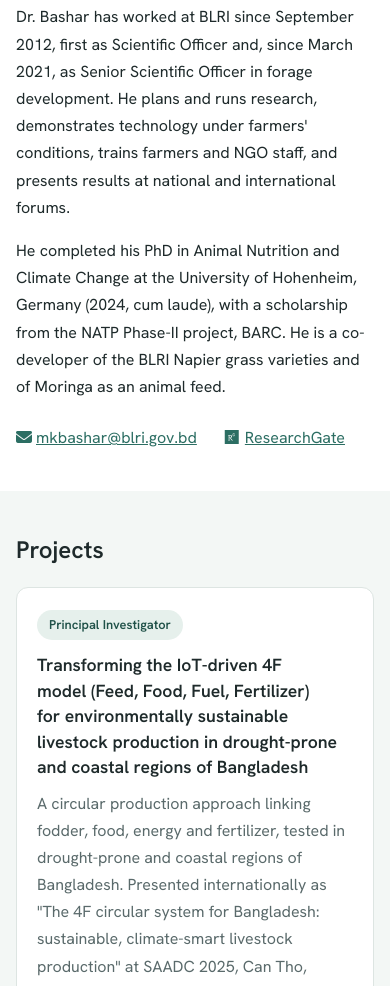
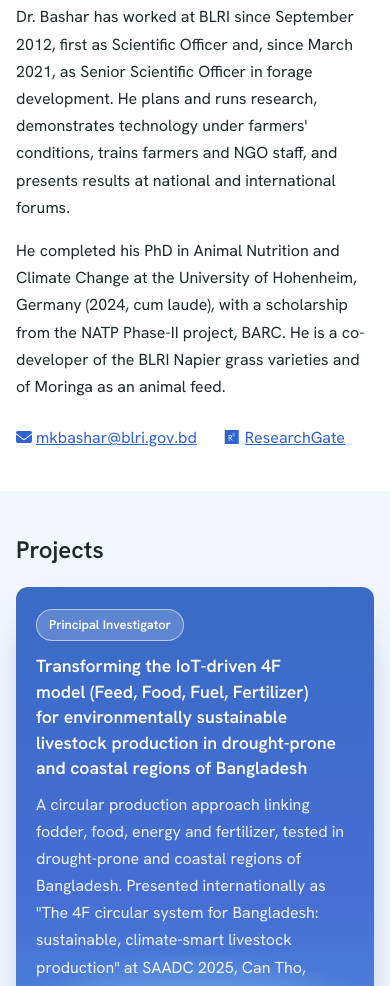
Before and after one commit to DrMKBashar/DrMKBashar.github.io, a plain HTML site: page index.html in a window 390 px wide. Shown: the part 1014-2000 px from the top of the page. Drawn offline with Linux system fonts and the light colour scheme.

Commit message:
Vibrant blue-aqua gradient accents on the clean layout
Co-Authored-By: Claude Opus 5.5 <noreply@anthropic.com>

```diff
--- a/assets/css/style.css
+++ b/assets/css/style.css
@@ -162,3 +162,37 @@ h1,h2,h3{font-family:var(--font);margin:0;line-height:1.25;font-weight:600;color
   .site-footer .wrap{flex-direction:column;gap:6px}
 }
 @media (max-width:380px){.hero h1{font-size:1.6rem}.photo{max-width:200px}}
+
+/* ---- vibrant accents: blue-to-aqua gradient sampled from the OpenAI API page tile ---- */
+:root{
+  --accent:#2f63d0; --accent-dark:#1e4fa8; --accent-soft:#e8f1fc; --bg-soft:#f2f7fd; --line:#dde6f2; --dark:#0f2148;
+  --g1:#3a6bc5; --g2:#466ed4; --g3:#518fdd; --g4:#7ccbea; --g5:#97e2f9; --g6:#a8e9f3; --g7:#5dc9d7;
+}
+.featured{border:0;color:#fff;
+  background:
+    radial-gradient(55% 75% at 100% 100%,var(--g6) 0%,rgba(168,233,243,0) 70%),
+    radial-gradient(45% 65% at 100% 0%,var(--g7) 0%,rgba(93,201,215,0) 70%),
+    radial-gradient(60% 70% at 72% 100%,var(--g5) 0%,rgba(151,226,249,0) 65%),
+    linear-gradient(100deg,var(--g1) 0%,var(--g2) 38%,var(--g3) 70%,var(--g4) 100%);
+  box-shadow:0 22px 44px -22px rgba(58,107,197,.7)}
+.featured h3{color:#fff}
+.featured p:last-child{color:rgba(255,255,255,.92)}
+.featured h3,.featured p{max-width:60%}
+.featured .tag{background:rgba(255,255,255,.18);color:#fff;border:1px solid rgba(255,255,255,.55)}
+.proj li::before{background:linear-gradient(135deg,var(--g1),var(--g7));-webkit-background-clip:text;background-clip:text;color:transparent}
+.acc[open] summary{background:linear-gradient(100deg,var(--g1) 0%,var(--g2) 60%,var(--g3) 100%);color:#fff;border-bottom-color:transparent}
+.acc[open] summary::after{border-color:#fff}
+.acc summary:hover{background:var(--accent-soft)}
+.acc[open] summary:hover{background:linear-gradient(100deg,var(--g1) 0%,var(--g2) 60%,var(--g3) 100%)}
+.photo figcaption{background:linear-gradient(100deg,var(--g1),var(--g3))}
+.photo img{box-shadow:0 14px 32px -14px rgba(58,107,197,.6)}
+.gallery a{box-shadow:0 8px 20px -10px rgba(58,107,197,.55)}
+.pill-white:hover{background:var(--g2);color:#fff}
+@media (max-width:820px){
+  .featured{padding-bottom:96px;
+    background:
+      radial-gradient(90% 38% at 50% 100%,var(--g6) 0%,rgba(168,233,243,0) 78%),
+      radial-gradient(70% 30% at 100% 100%,var(--g5) 0%,rgba(151,226,249,0) 75%),
+      linear-gradient(180deg,var(--g1) 0%,var(--g2) 60%,var(--g3) 100%)}
+  .featured h3,.featured p{max-width:none}
+}
--- a/index.html
+++ b/index.html
@@ -13,7 +13,7 @@
   <link rel="preconnect" href="https://fonts.gstatic.com" crossorigin>
   <link href="https://fonts.googleapis.com/css2?family=Hanken+Grotesk:wght@400;500;600;700&display=swap" rel="stylesheet">
   <link rel="stylesheet" href="https://cdnjs.cloudflare.com/ajax/libs/font-awesome/6.5.1/css/all.min.css" crossorigin="anonymous" referrerpolicy="no-referrer">
-  <link rel="stylesheet" href="assets/css/style.css?v=26">
+  <link rel="stylesheet" href="assets/css/style.css?v=27">
 </head>
 <body>
   <a class="skip" href="#main">Skip to content</a>
@@ -386,6 +386,6 @@
     <figure><img alt=""><figcaption></figcaption></figure>
   </div>
 
-  <script src="assets/js/main.js?v=26"></script>
+  <script src="assets/js/main.js?v=27"></script>
 </body>
 </html>
```
